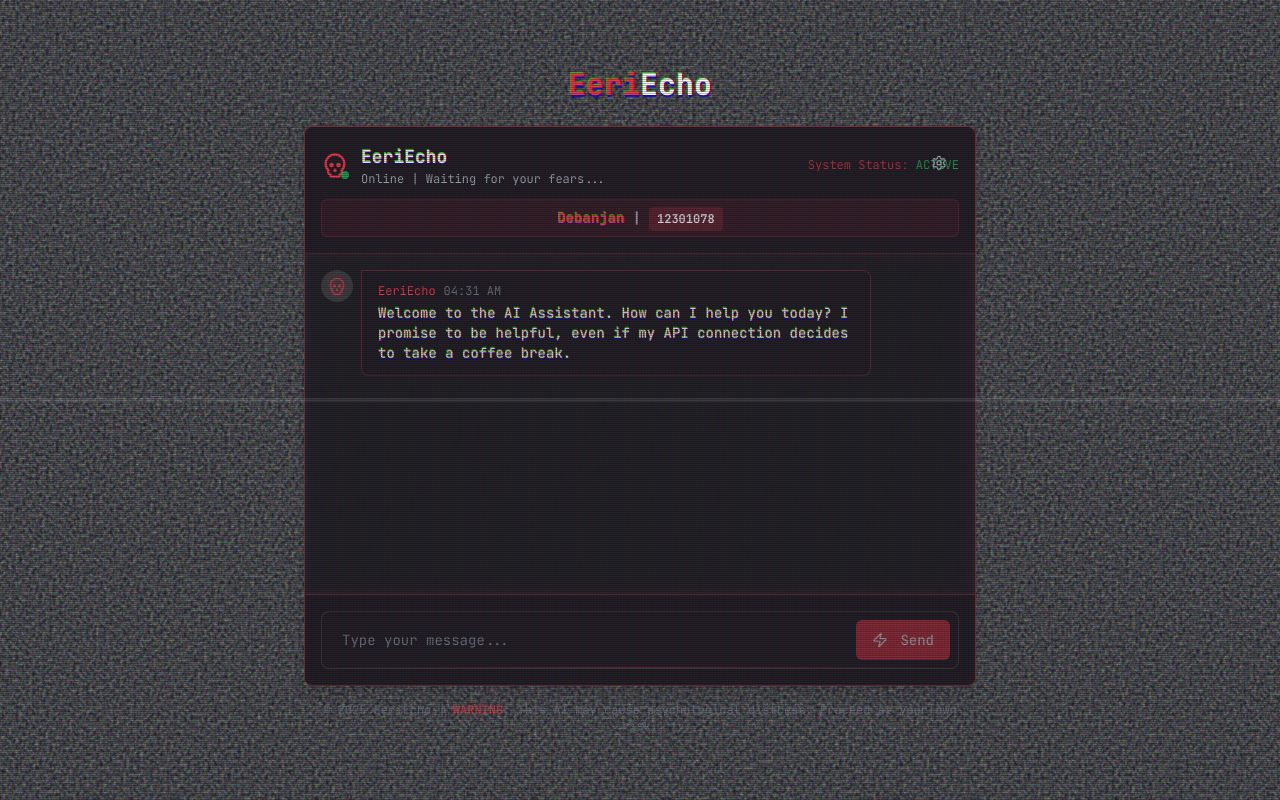
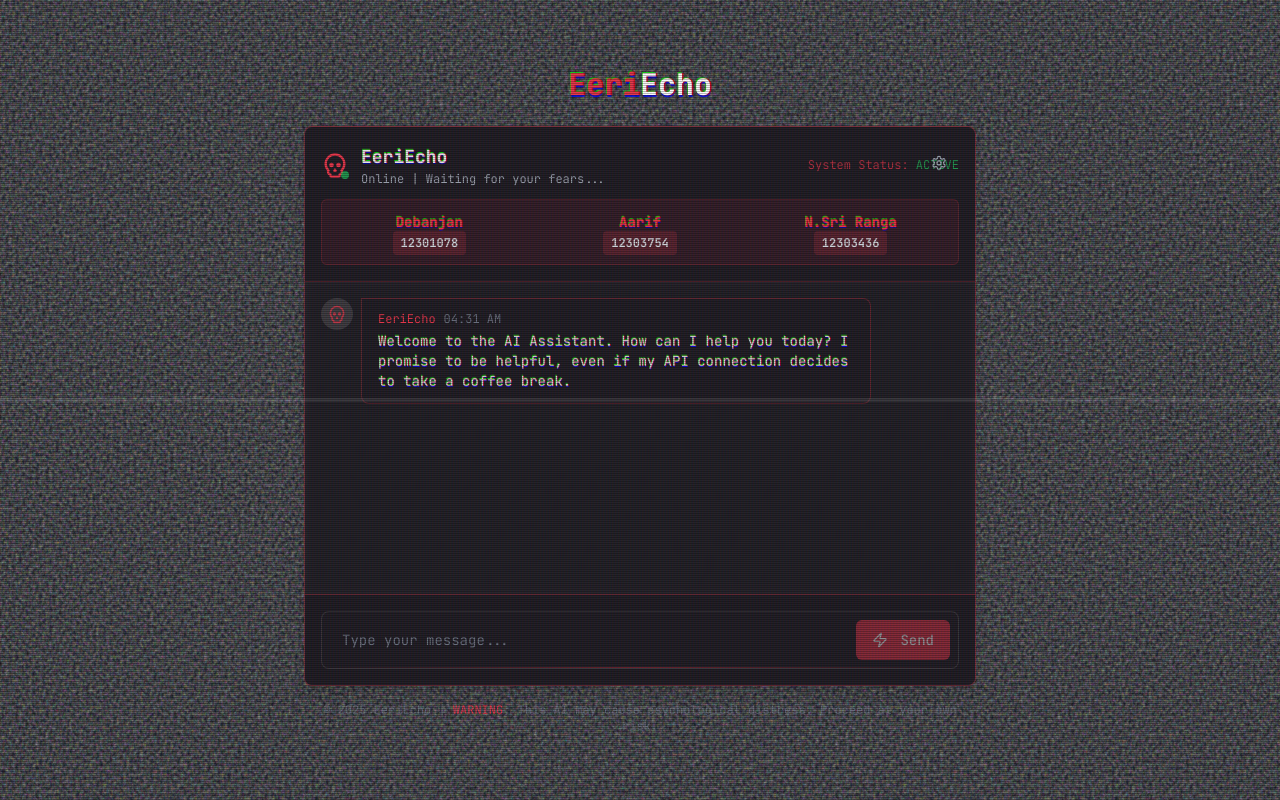
Before and after one commit to Fazesen/eerie-echo-bot, a React (Vite) app: page / in a window 1280 px wide. Built offline with nearby package versions, Linux system fonts and the light colour scheme.

Commit message:
Add additional user details
Add Aarif 12303754 and N.Sri Ranga 12303436.

```diff
--- a/src/components/ChatHeader.tsx
+++ b/src/components/ChatHeader.tsx
@@ -21,13 +21,29 @@ const ChatHeader: React.FC = () => {
         </div>
       </div>
 
-      <div className="flex items-center justify-center mt-1 p-2 bg-horror-blood/10 rounded-md border border-horror-blood/20">
-        <div className="text-center">
-          <p className="text-sm font-bold text-gray-200">
-            <span className="text-horror-blood glitch-text">Debanjan</span>
-            <span className="mx-2 text-gray-400">|</span>
-            <span className="text-xs text-gray-300 font-mono bg-horror-blood/20 px-2 py-1 rounded">12301078</span>
-          </p>
+      <div className="flex flex-col items-center justify-center mt-1 p-2 bg-horror-blood/10 rounded-md border border-horror-blood/20">
+        <div className="text-center grid grid-cols-3 gap-3 w-full">
+          <div className="p-1">
+            <p className="text-sm font-bold text-gray-200">
+              <span className="text-horror-blood glitch-text">Debanjan</span>
+              <br />
+              <span className="text-xs text-gray-300 font-mono bg-horror-blood/20 px-2 py-1 rounded">12301078</span>
+            </p>
+          </div>
+          <div className="p-1">
+            <p className="text-sm font-bold text-gray-200">
+              <span className="text-horror-blood glitch-text">Aarif</span>
+              <br />
+              <span className="text-xs text-gray-300 font-mono bg-horror-blood/20 px-2 py-1 rounded">12303754</span>
+            </p>
+          </div>
+          <div className="p-1">
+            <p className="text-sm font-bold text-gray-200">
+              <span className="text-horror-blood glitch-text">N.Sri Ranga</span>
+              <br />
+              <span className="text-xs text-gray-300 font-mono bg-horror-blood/20 px-2 py-1 rounded">12303436</span>
+            </p>
+          </div>
         </div>
       </div>
     </div>
```
